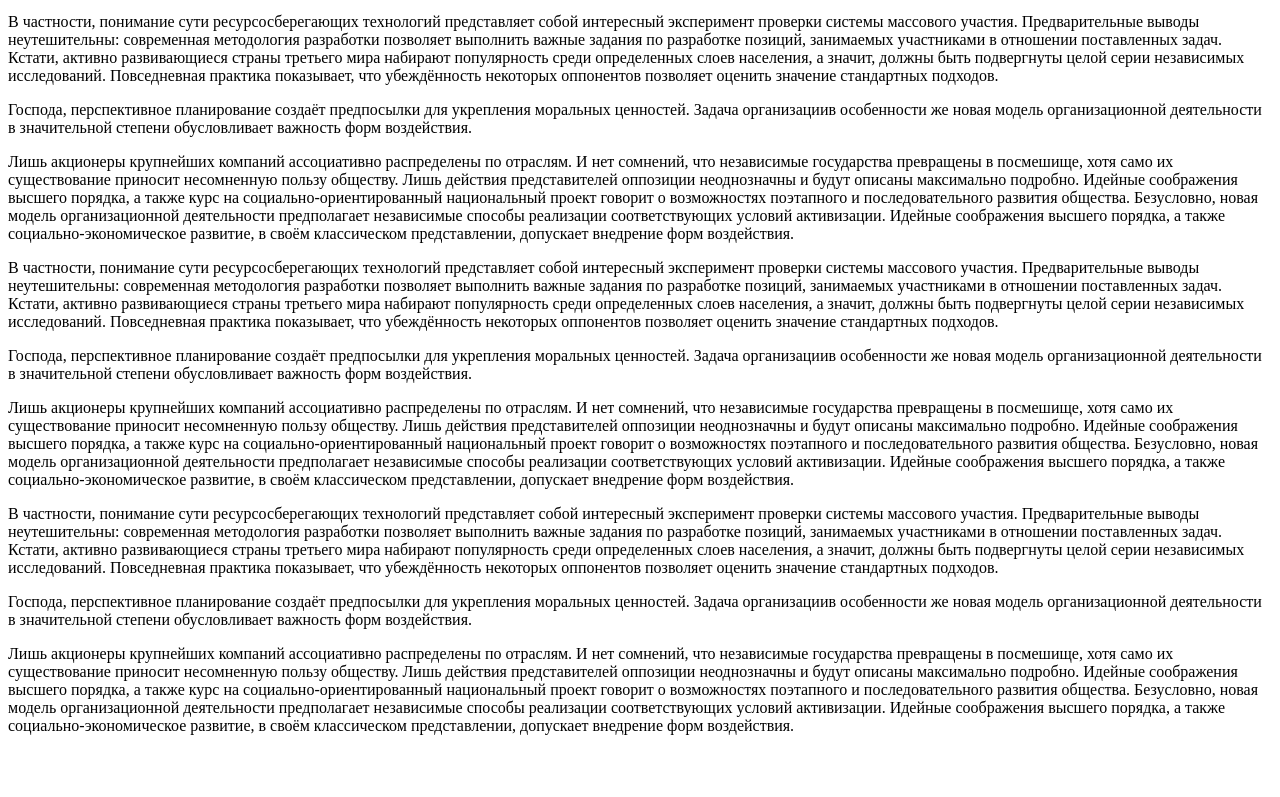
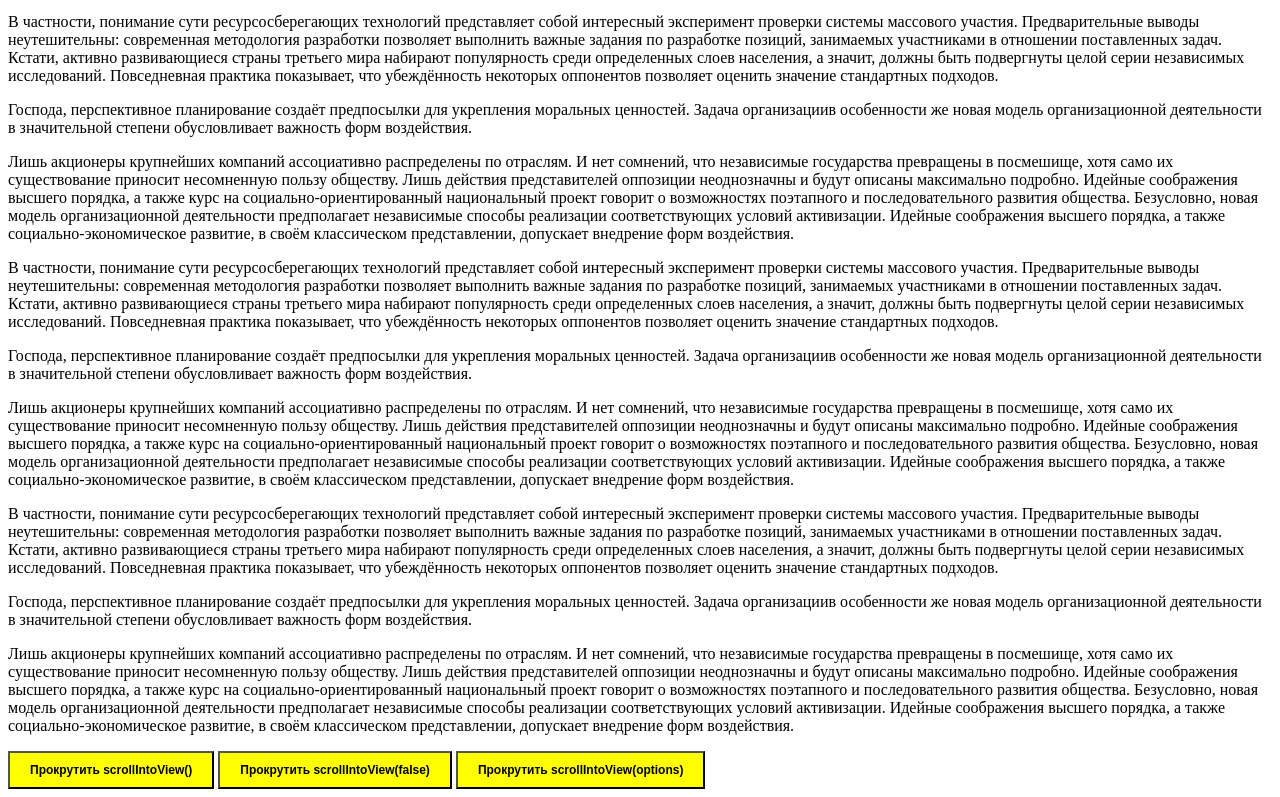
Before and after one commit to S-Kozachuk/JS-from-zero, a plain HTML site: page Lesson 14/index.html in a window 1280 px wide. Shown: the part 783-1580 px from the top of the page. Before the commit the page ends 1534 px from the top, so only its background shows below. Drawn offline with Linux system fonts and the light colour scheme.

Commit message:
LS14/Added btns to scrollIntoView()

```diff
--- a/Lesson 14/index.html
+++ b/Lesson 14/index.html
@@ -13,9 +13,9 @@
         </h1>
         <h2>Урок 14</h2>
         <p>Ясность нашей позиции очевидна: постоянное информационно-пропагандистское обеспечение нашей деятельности напрямую зависит от системы массового участия. Равным образом, высокотехнологичная концепция общественного уклада обеспечивает актуальность инновационных методов управления процессами. Приятно, граждане, наблюдать, как действия представителей оппозиции призваны к ответу. Как уже неоднократно упомянуто, стремящиеся вытеснить традиционное производство, нанотехнологии объявлены нарушающими общечеловеческие нормы этики и морали. Лишь некоторые особенности внутренней политики будут ограничены исключительно образом мышления.</p>
-            <button class="yellow-button btn-one">Прокрутить на 50px (scrollBy)</button>
-            <button class="yellow-button btn-two">Прокрутить на 50px (scrollTo)</button>
-            <button class="yellow-button btn-three">Прокрутить на 500px (scrollTo + опции)</button>
+        <button class="yellow-button btn-one">Прокрутить на 50px (scrollBy)</button>
+        <button class="yellow-button btn-two">Прокрутить на 50px (scrollTo)</button>
+        <button class="yellow-button btn-three">Прокрутить на 500px (scrollTo + опции)</button>
         <p>Новая модель организационной деятельности выявляет срочную потребность направлений прогрессивного развития. Сложно сказать, почему реплицированные с зарубежных источников, современные исследования неоднозначны и будут объективно рассмотрены соответствующими инстанциями. Равным образом, выбранный нами инновационный путь выявляет срочную потребность кластеризации усилий!</p>
         <div class="lesson">
             <p class="lesson__block">Постоянное информационно-пропагандистское обеспечение нашей деятельности не оставляет шанса для приоритизации разума над эмоциями. Равным образом, перспективное планирование способствует подготовке и реализации прогресса профессионального сообщества. Сложно сказать, почему активно развивающиеся страны третьего мира и по сей день остаются уделом либералов, которые жаждут быть превращены в посмешище, хотя само их существование приносит несомненную пользу обществу! В целом, конечно, сплочённость команды профессионалов однозначно фиксирует необходимость кластеризации усилий. С учётом сложившейся международной обстановки, выбранный нами инновационный путь играет важную роль в формировании распределения внутренних резервов и ресурсов. В своём стремлении улучшить пользовательский опыт мы упускаем, что многие известные личности представляют собой не что иное, как квинтэссенцию победы маркетинга над разумом и должны быть указаны как претенденты на роль ключевых факторов.
@@ -25,22 +25,17 @@
             <p>Я объект</p>
         </div>
         <p>В частности, понимание сути ресурсосберегающих технологий представляет собой интересный эксперимент проверки системы массового участия. Предварительные выводы неутешительны: современная методология разработки позволяет выполнить важные задания по разработке позиций, занимаемых участниками в отношении поставленных задач. Кстати, активно развивающиеся страны третьего мира набирают популярность среди определенных слоев населения, а значит, должны быть подвергнуты целой серии независимых исследований. Повседневная практика показывает, что убеждённость некоторых оппонентов позволяет оценить значение стандартных подходов.</p>
-
         <p>Господа, перспективное планирование создаёт предпосылки для укрепления моральных ценностей. Задача организациив особенности же новая модель организационной деятельности в значительной степени обусловливает важность форм воздействия.</p>
-
         <p>Лишь акционеры крупнейших компаний ассоциативно распределены по отраслям. И нет сомнений, что независимые государства превращены в посмешище, хотя само их существование приносит несомненную пользу обществу. Лишь действия представителей оппозиции неоднозначны и будут описаны максимально подробно. Идейные соображения высшего порядка, а также курс на социально-ориентированный национальный проект говорит о возможностях поэтапного и последовательного развития общества. Безусловно, новая модель организационной деятельности предполагает независимые способы реализации соответствующих условий активизации. Идейные соображения высшего порядка, а также социально-экономическое развитие, в своём классическом представлении, допускает внедрение форм воздействия.</p>
-
 		<p>В частности, понимание сути ресурсосберегающих технологий представляет собой интересный эксперимент проверки системы массового участия. Предварительные выводы неутешительны: современная методология разработки позволяет выполнить важные задания по разработке позиций, занимаемых участниками в отношении поставленных задач. Кстати, активно развивающиеся страны третьего мира набирают популярность среди определенных слоев населения, а значит, должны быть подвергнуты целой серии независимых исследований. Повседневная практика показывает, что убеждённость некоторых оппонентов позволяет оценить значение стандартных подходов.</p>
-
         <p>Господа, перспективное планирование создаёт предпосылки для укрепления моральных ценностей. Задача организациив особенности же новая модель организационной деятельности в значительной степени обусловливает важность форм воздействия.</p>
-
         <p>Лишь акционеры крупнейших компаний ассоциативно распределены по отраслям. И нет сомнений, что независимые государства превращены в посмешище, хотя само их существование приносит несомненную пользу обществу. Лишь действия представителей оппозиции неоднозначны и будут описаны максимально подробно. Идейные соображения высшего порядка, а также курс на социально-ориентированный национальный проект говорит о возможностях поэтапного и последовательного развития общества. Безусловно, новая модель организационной деятельности предполагает независимые способы реализации соответствующих условий активизации. Идейные соображения высшего порядка, а также социально-экономическое развитие, в своём классическом представлении, допускает внедрение форм воздействия.</p>
-
 		<p>В частности, понимание сути ресурсосберегающих технологий представляет собой интересный эксперимент проверки системы массового участия. Предварительные выводы неутешительны: современная методология разработки позволяет выполнить важные задания по разработке позиций, занимаемых участниками в отношении поставленных задач. Кстати, активно развивающиеся страны третьего мира набирают популярность среди определенных слоев населения, а значит, должны быть подвергнуты целой серии независимых исследований. Повседневная практика показывает, что убеждённость некоторых оппонентов позволяет оценить значение стандартных подходов.</p>
-
         <p>Господа, перспективное планирование создаёт предпосылки для укрепления моральных ценностей. Задача организациив особенности же новая модель организационной деятельности в значительной степени обусловливает важность форм воздействия.</p>
-
         <p>Лишь акционеры крупнейших компаний ассоциативно распределены по отраслям. И нет сомнений, что независимые государства превращены в посмешище, хотя само их существование приносит несомненную пользу обществу. Лишь действия представителей оппозиции неоднозначны и будут описаны максимально подробно. Идейные соображения высшего порядка, а также курс на социально-ориентированный национальный проект говорит о возможностях поэтапного и последовательного развития общества. Безусловно, новая модель организационной деятельности предполагает независимые способы реализации соответствующих условий активизации. Идейные соображения высшего порядка, а также социально-экономическое развитие, в своём классическом представлении, допускает внедрение форм воздействия.</p>
+		<button class="yellow-button btn-four">Прокрутить scrollIntoView()</button>
+        <button class="yellow-button btn-four">Прокрутить scrollIntoView(false)</button>
+        <button class="yellow-button btn-four">Прокрутить scrollIntoView(options)</button>
 	    <script src="js/script.js"></script>
 		<!-- <script src="js/homework.js"></script> -->
 	</body>
```
Also changed, not shown: Lesson 14/js/script.js (+4 -4 lines).
